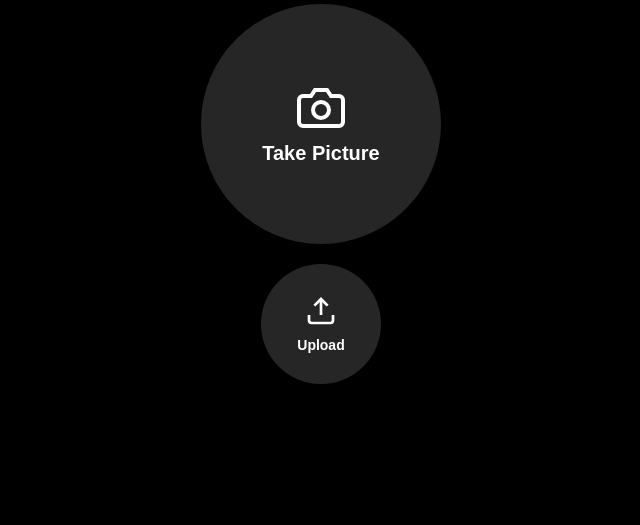
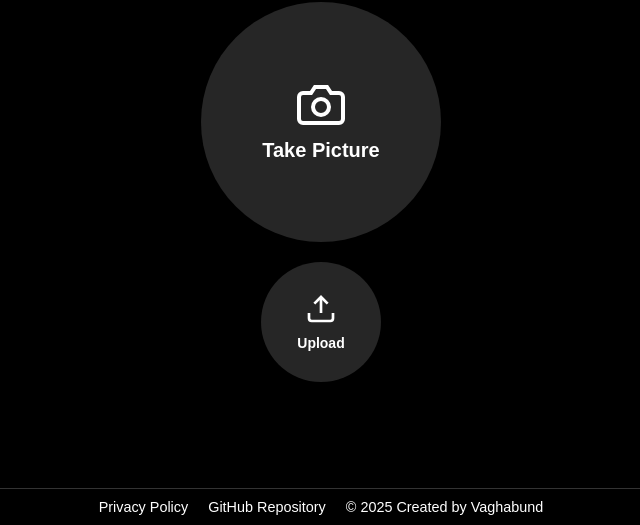
Before and after one commit to Vaghabund/pixelsort-website, a plain HTML site: page index.html in a window 1280 px wide. Shown: the part 275-800 px from the top of the page, without its empty margins (319-959 px from the left). Drawn offline with Linux system fonts and the light colour scheme.

Commit message:
Updated privacy page and footer with consistent design and links

```diff
--- a/index.html
+++ b/index.html
@@ -112,6 +112,12 @@
         <div id="status-message" class="status-message"></div>
     </div>
 
+    <footer class="footer">
+        <a href="privacy.html" class="footer-link">Privacy Policy</a>
+        <a href="https://github.com/Vaghabund/pixelsort-website" class="footer-link">GitHub Repository</a>
+        <span class="footer-text">&copy; 2025 Created by Vaghabund</span>
+    </footer>
+
     <script src="pixelsorter.js"></script>
     <script src="app.js"></script>
 </body>
--- a/styles.css
+++ b/styles.css
@@ -6,13 +6,15 @@
 }
 
 body {
-    font-family: -apple-system, BlinkMacSystemFont, 'Segoe UI', Roboto, Oxygen, Ubuntu, Cantarell, sans-serif;
-    background: #000;
+    display: flex;
+    flex-direction: column;
+    align-items: center;
+    justify-content: center;
+    min-height: 100vh;
+    margin: 0;
+    background-color: #000;
     color: #fff;
-    overflow: hidden;
-    touch-action: manipulation;
-    user-select: none;
-    -webkit-user-select: none;
+    font-family: Arial, sans-serif;
 }
 
 /* Splash Screen */
@@ -303,6 +305,52 @@ body {
     margin-top: 10px;
 }
 
+/* Footer */
+.footer {
+    background-color: #000;
+    color: #fff;
+    display: flex;
+    justify-content: center;
+    gap: 20px;
+    padding: 10px;
+    border-top: 1px solid #333;
+    position: fixed;
+    bottom: 0;
+    width: 100%;
+}
+
+.footer-link {
+    text-decoration: none;
+    color: #fff;
+    font-size: 0.9rem;
+}
+
+.footer-link:hover {
+    text-decoration: underline;
+}
+
+.footer-text {
+    color: #fff;
+    font-size: 0.9rem;
+}
+
+/* Privacy Window */
+.window {
+    background-color: #1a1a1a;
+    color: #fff;
+    border-radius: 8px;
+    box-shadow: 0 4px 8px rgba(0, 0, 0, 0.2);
+    padding: 20px;
+    max-width: 600px;
+    width: 90%;
+    text-align: left;
+}
+
+.window-body {
+    padding: 20px;
+    line-height: 1.6;
+}
+
 /* Responsive adjustments */
 @media (max-width: 768px) {
     .title {
```
Also changed, not shown: privacy.html (added, +25 -0 lines).
